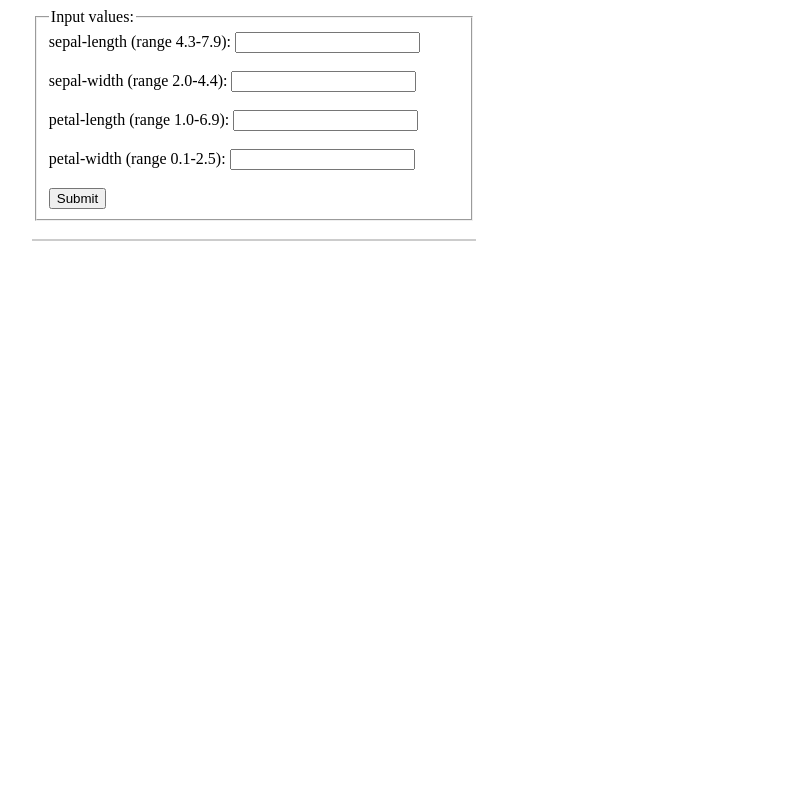
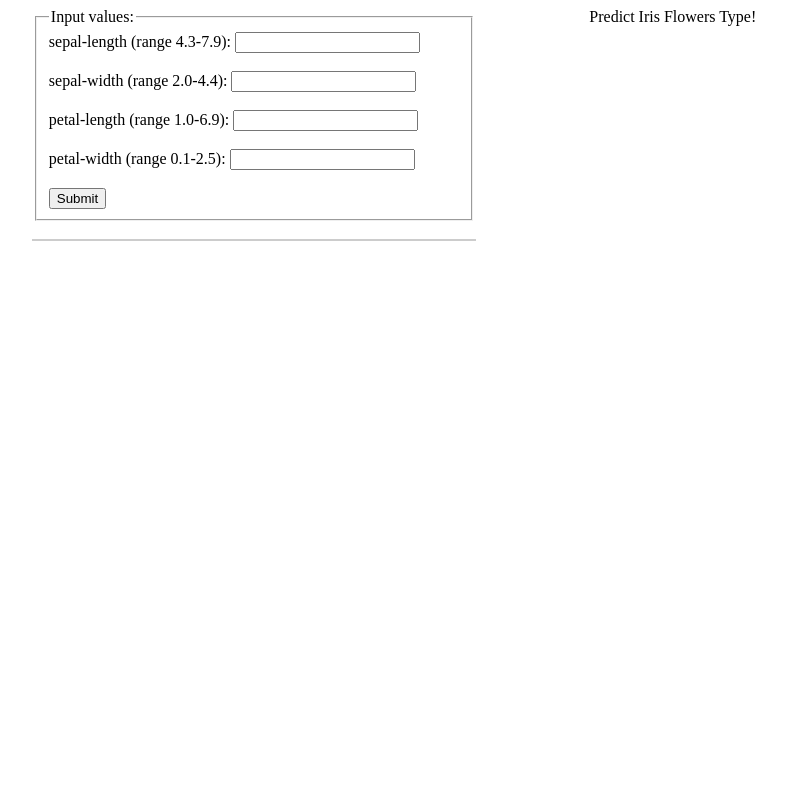
Before and after one commit to emtiaz-ahmed/ML_MODEL_DEPLOYMENT_TEST-Iris-flower-, a Flask app: page / in a window 1280 px wide. Shown: the whole page, without its empty margins (386-1172 px from the left). Run offline with Flask 2, Linux system fonts and the light colour scheme; parts of the project's set-up code (start-up, migrations or seed data) failed here and were passed over.

Commit message:
Update main.html

```diff
--- a/templates/main.html
+++ b/templates/main.html
@@ -13,12 +13,26 @@
 	    width: 35%;
 	    border: 1px solid #ccc;
 	}
+
+	.container {
+      height:100%;
+      width:100%;
+      display: flex;
+      position: fixed;
+      align-items: top;
+      justify-content: center;
+    }
+
 	</style>
 
 
 	<head>
     	<title>Predict Iris Flower type</title>
 	</head>
+
+	<div class="container">
+		<div>Predict Iris Flowers Type!</div>
+	</div>
 
 	<form action="{{ url_for('main') }}" method="POST">
 	    <fieldset>
```
